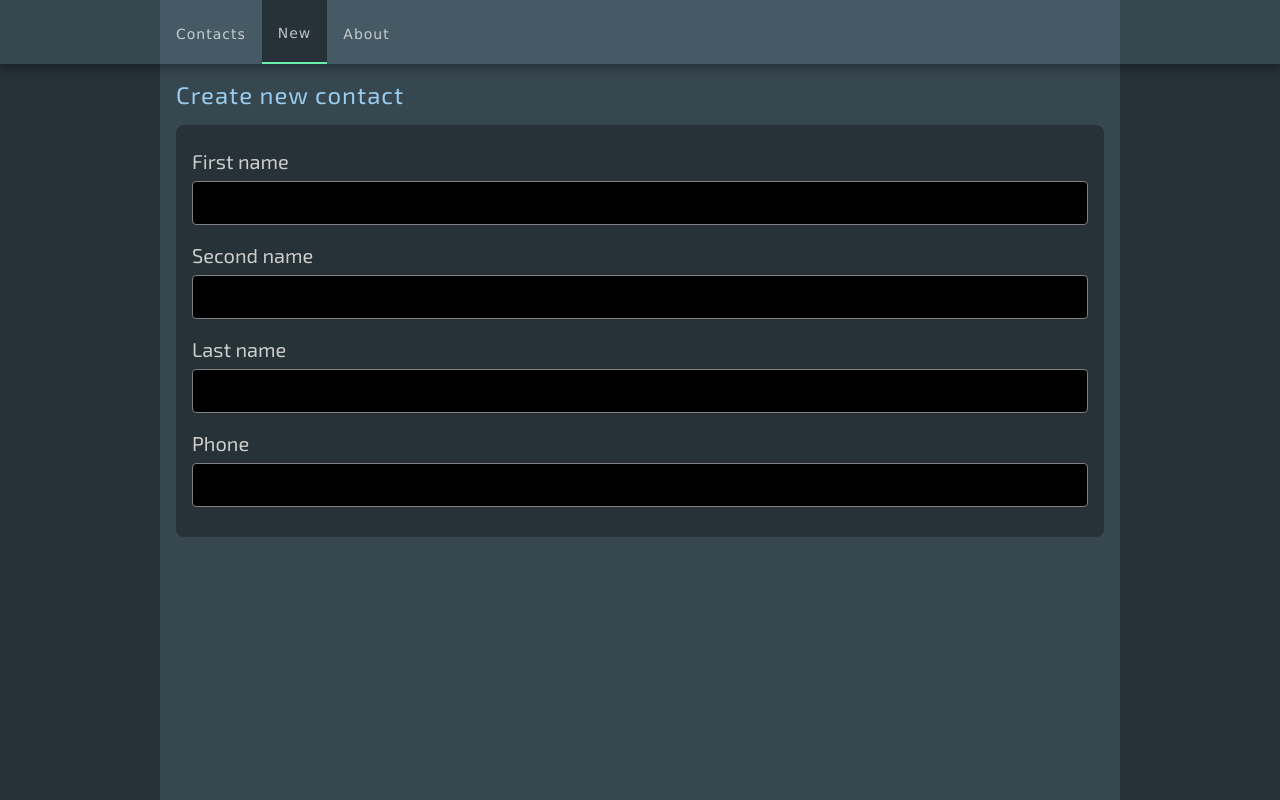
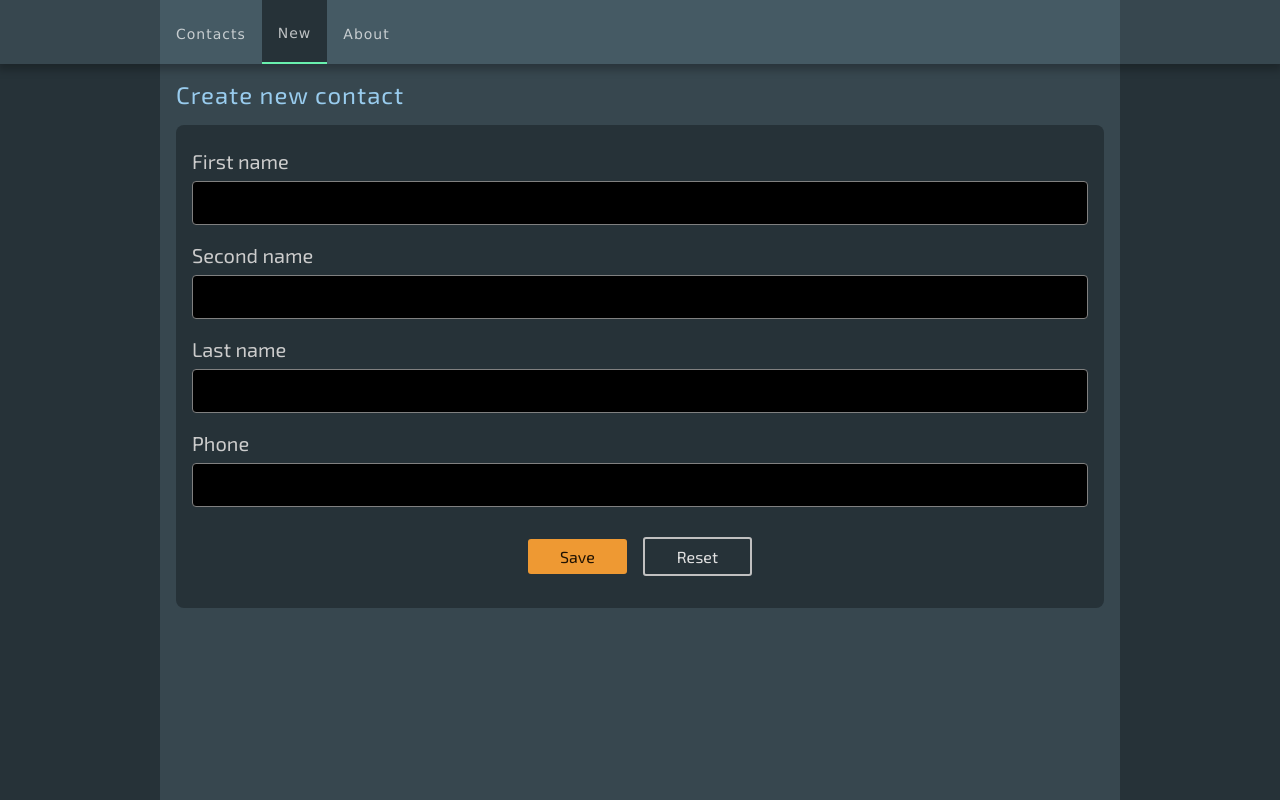
Before and after one commit to alexander-lyakhov/vue-contacts, a Vue app: page /create in a window 1280 px wide. Built offline with nearby package versions, Linux system fonts and the light colour scheme; the HTML template or start-up script is replaced by a standard one.

Commit message:
added buttons into form

```diff
--- a/src/components/contact-form/index.vue
+++ b/src/components/contact-form/index.vue
@@ -1,5 +1,5 @@
 <template>
-  <form>
+  <form @submit.prevent="handleSubmit">
     <label>First name</label>
     <div class="text-field">
       <input type="text" v-model="contact.firstName" />
@@ -18,6 +18,11 @@
     <label>Phone</label>
     <div class="text-field">
       <input type="text" v-model="contact.phone" />
+    </div>
+
+    <div class="buttons">
+      <button class="btn btn-primary" type="submit">Save</button>
+      <button class="btn outlined" @click.prevent="handleReset">Reset</button>
     </div>
   </form>
 </template>
@@ -38,13 +43,19 @@ export default {
 
   data() {
     return {
-      contact: {}
+      contact: {},
     }
   },
 
   watch: {
     params(val) {
-      const {id = '', firstName = '', secondName = '', lastName = '', phone = ''} = val;
+      this.setContact(val);
+    }
+  },
+
+  methods: {
+    setContact(data) {
+      const {id = '', firstName = '', secondName = '', lastName = '', phone = ''} = data;
 
       this.contact = {
         id,
@@ -53,6 +64,14 @@ export default {
         lastName,
         phone
       };
+    },
+
+    handleSubmit() {
+      this.$router.push({name: 'home'});
+    },
+
+    handleReset() {
+      this.setContact(this.params);
     }
   }
 }
@@ -87,6 +106,17 @@ form {
       width: 100%;
     }
   }
+
+  .buttons {
+    display: flex;
+    justify-content: center;
+    align-items: center;
+    padding: 1rem 0;
+
+    .btn {
+      margin: 0 .5rem;
+    }
+  }
 }
 
 </style>
--- /dev/null
+++ b/src/styles/buttons.scss
@@ -0,0 +1,72 @@
+$btn-default-color: #c0c0c0;
+$btn-primary-color: #e93;
+$btn-secondary-color: #a0c0e0;
+
+.btn {
+  font-family: inherit;
+  font-size: 1rem;
+  font-weight: 500;
+  color: darken($btn-default-color, 50%);
+  background: $btn-default-color;
+  border: none;
+  border-radius: 3px;
+  box-sizing: border-box;
+  outline: none;
+  text-decoration: none;
+  text-align: center;
+  display: inline-block;
+  min-width: 80px;
+  user-select: none;
+  margin: 4px 2px;
+  padding: .5rem 2rem;
+  cursor: pointer;
+
+  &.small {
+    font-size: .75rem;
+    padding: .25rem 2rem;
+  }
+
+  &.large {
+    font-size: 1.25rem;
+    padding: .75rem 2rem;
+  }
+
+  &.outlined {
+    color: #e0e0e0;
+    background: transparent;
+    border-width: 2px;
+    border-style: solid;
+    border-color: $btn-default-color;
+  }
+
+  &-primary {
+    color: darken($btn-primary-color, 50%);
+    background-color: $btn-primary-color;
+
+    &.outlined {
+      color: $btn-primary-color;
+      background: transparent;
+      border-color: $btn-primary-color;
+    }
+
+    &.text {
+      color: $btn-primary-color;
+      background: transparent;
+    }
+  }
+
+  &-secondary {
+    color: darken($btn-secondary-color, 50%);
+    background: $btn-secondary-color;
+
+    &.outlined {
+      color: $btn-secondary-color;
+      background: transparent;
+      border-color: $btn-secondary-color;
+    }
+    &.text {
+      color: $btn-secondary-color;
+      background: transparent;
+    }
+  }
+}
--- a/src/styles/global.scss
+++ b/src/styles/global.scss
@@ -1,3 +1,5 @@
+@import "./buttons.scss";
+
 html, body {
   min-height: 100vh;
 }
```
